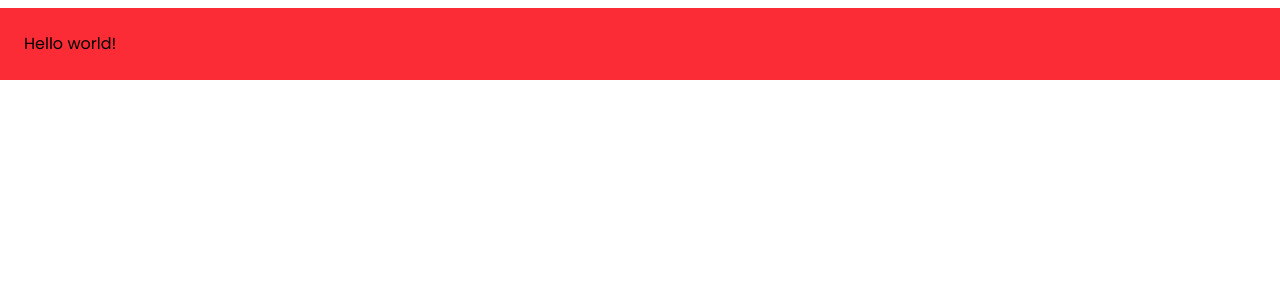
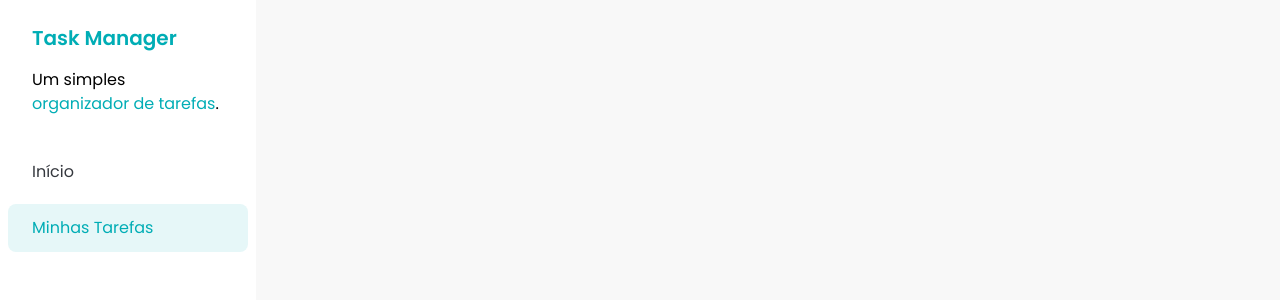
Before and after one commit to vicgopfert/task-manager, a React (Vite) app: page / in a window 1280 px wide. Shown: the top 300 px of the page. Built offline with nearby package versions, Linux system fonts and the light colour scheme.

Commit message:
feat: add Sidebar and SidebarButton components

```diff
--- a/src/App.jsx
+++ b/src/App.jsx
@@ -1,7 +1,9 @@
+import Sidebar from './components/Sidebar'
+
 function App() {
   return (
     <div className="App">
-      <h1 className="mt-2 bg-red-500 p-6">Hello world!</h1>
+      <Sidebar />
     </div>
   )
 }
--- /dev/null
+++ b/src/components/Sidebar.jsx
@@ -0,0 +1,22 @@
+import SidebarButton from './SidebarButton'
+
+function Sidebar() {
+  return (
+    <div className="h-screen w-64 bg-white">
+      <div className="space-y-4 px-8 py-6">
+        <h1 className="text-xl font-semibold text-[#00ADB5]">Task Manager</h1>
+        <p>
+          Um simples{' '}
+          <span className="text-[#00ADB5]">organizador de tarefas</span>.
+        </p>
+      </div>
+
+      <div className="flex flex-col gap-2 p-2">
+        <SidebarButton variant="unselected">Início</SidebarButton>
+        <SidebarButton variant="selected">Minhas Tarefas</SidebarButton>
+      </div>
+    </div>
+  )
+}
+
+export default Sidebar
--- /dev/null
+++ b/src/components/SidebarButton.jsx
@@ -0,0 +1,19 @@
+function SidebarButton({ children, variant }) {
+  const getVariantClasses = () => {
+    if (variant === 'unselected') {
+      return 'text-[#35383E]'
+    }
+
+    if (variant === 'selected') {
+      return 'bg-[#E6F7F8] text-[#00ADB5]'
+    }
+  }
+
+  return (
+    <a href="/home" className={`rounded-lg px-6 py-3 ${getVariantClasses()}`}>
+      {children}
+    </a>
+  )
+}
+
+export default SidebarButton
--- a/src/index.css
+++ b/src/index.css
@@ -131,4 +131,8 @@
     font-weight: 100;
     font-style: italic;
   }
+
+  body {
+    @apply bg-[#f8f8f8];
+  }
 }
```
Also changed, not shown: src/components/Header.jsx (renamed from src/Header.jsx), src/components/Tasks.jsx (renamed from src/Tasks.jsx).
